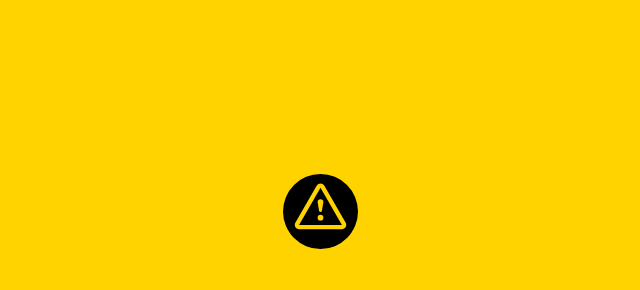
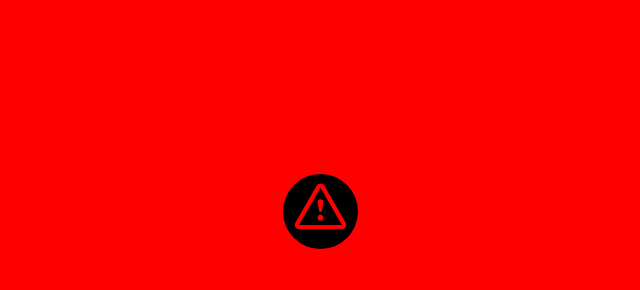
Before and after one commit to jzedwards/under-maintenance, a plain HTML site: page index.html in a window 1280 px wide. Shown: the part 23-313 px from the top of the page, without its empty margins (320-960 px from the left). Drawn offline with nearby package versions, Linux system fonts and the light colour scheme.

Commit message:
updated colour

```diff
--- a/index.html
+++ b/index.html
@@ -5,7 +5,7 @@
 <style>
   html, body { padding: 0; margin: 0; width: 100%; height: 100%; }
   * {box-sizing: border-box;}
-  body { text-align: center; padding: 0; background: #ffd300; color: #000000; font-family: Open Sans; }
+  body { text-align: center; padding: 0; background: #ff0000; color: #000000; font-family: Open Sans; }
   h1 { font-size: 50px; font-weight: 100; text-align: center;}
   body { font-family: Open Sans; font-weight: 100; font-size: 20px; color: #000000; text-align: center; display: -webkit-box; display: -ms-flexbox; display: flex; -webkit-box-pack: center; -ms-flex-pack: center; justify-content: center; -webkit-box-align: center; -ms-flex-align: center; align-items: center;}
   article { display: block; width: 700px; padding: 50px; margin: 0 auto; }
```
